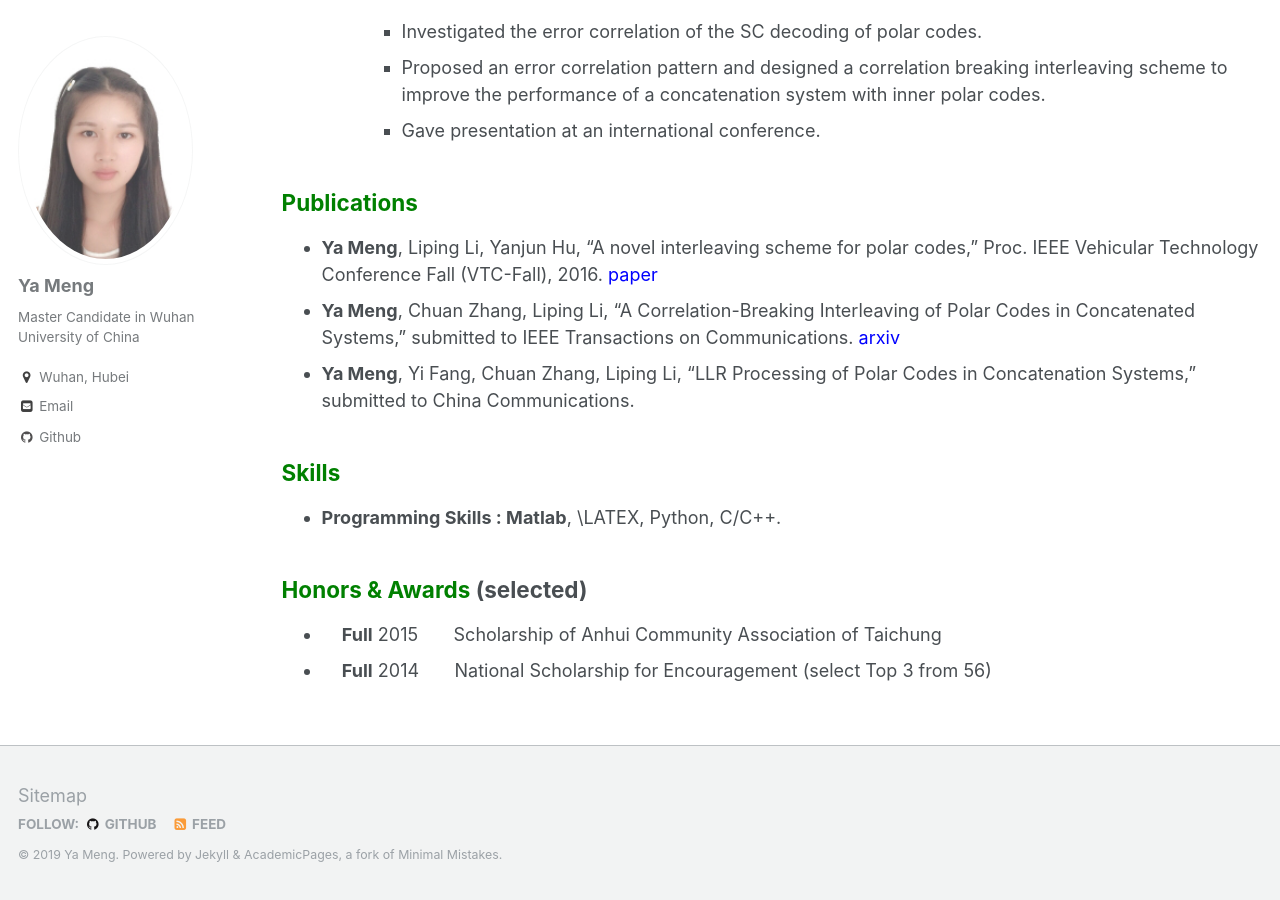
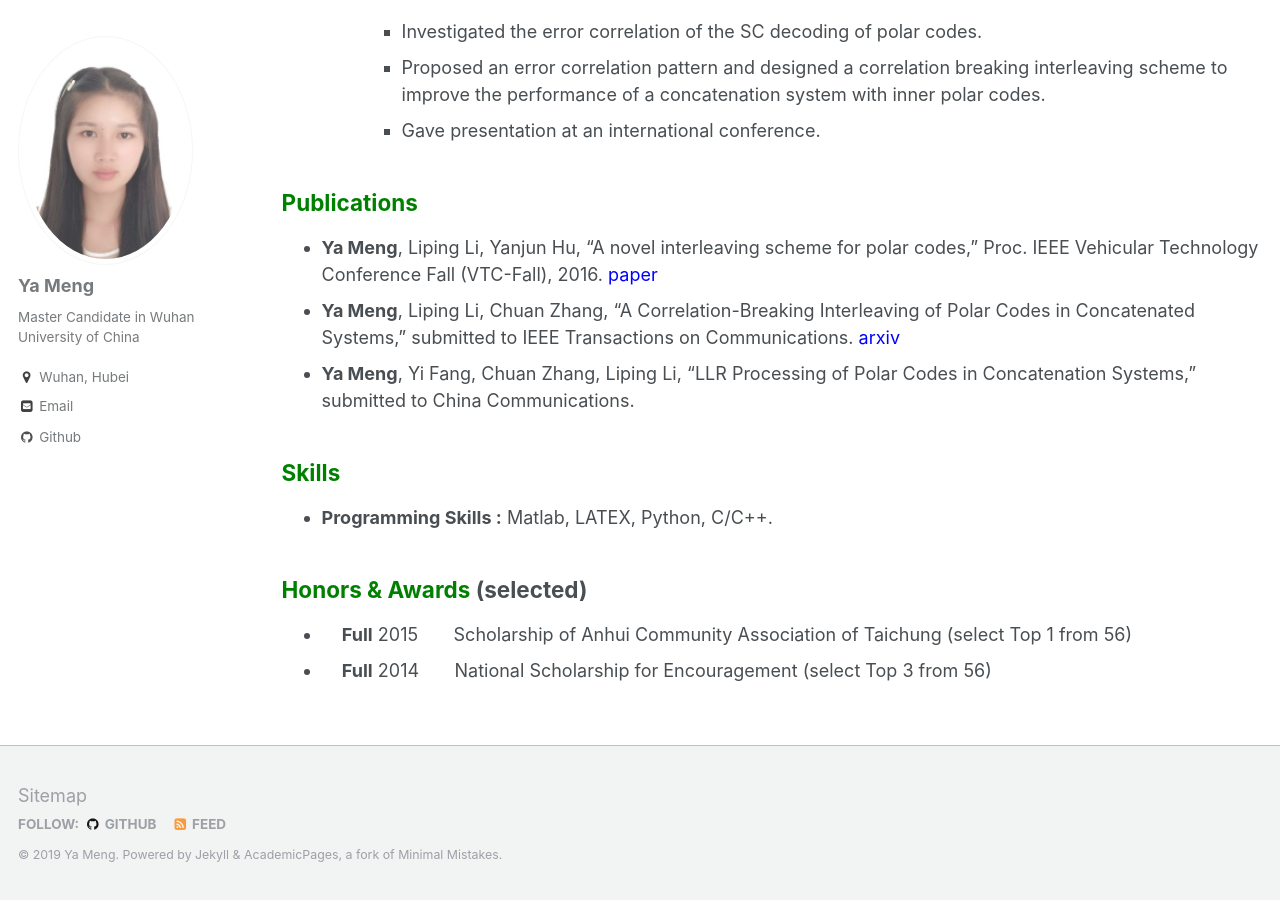
Before and after one commit to mengMia/yameng-ahu.github.io, a Jekyll site: the page built from _pages/cv.md, in a window 1280 px wide and 900 px high, scrolled down 1449 px. Built offline with Jekyll 4.4.1, drawn with Linux system fonts in a browser that asks for light colours.

Commit message:
Update cv.md

```diff
--- a/_pages/cv.md
+++ b/_pages/cv.md
@@ -49,14 +49,14 @@ the performance of a concatenation system with inner polar codes.
 ## <span style="color: green"> Publications </span>
 * **Ya Meng**, Liping Li, Yanjun Hu, “A novel interleaving scheme for polar codes,” Proc. IEEE Vehicular
 Technology Conference Fall (VTC-Fall), 2016.  <span style="color: blue">[paper](https://ieeexplore.ieee.org/stamp/stamp.jsp?tp=&arnumber=7880865)</span>
-* **Ya Meng**, Chuan Zhang, Liping Li, “A Correlation-Breaking Interleaving of Polar Codes in
+* **Ya Meng**, Liping Li, Chuan Zhang, “A Correlation-Breaking Interleaving of Polar Codes in
 Concatenated Systems,” submitted to IEEE Transactions on Communications.  <span style="color: blue">[arxiv](https://arxiv.org/pdf/1702.05202v2.pdf)</span>
 * **Ya Meng**, Yi Fang, Chuan Zhang, Liping Li, “LLR Processing of Polar Codes in Concatenation
 Systems,” submitted to China Communications.
 
 ## <span style="color: green"> Skills </span>
-* **Programming Skills : Matlab**, \LATEX, Python, C/C++.
+* **Programming Skills :** Matlab, LATEX, Python, C/C++.
 
 ## <span style="color: green"> Honors & Awards </span>(selected)
-*  &nbsp; &nbsp; **Full** 2015  &nbsp; &nbsp; &nbsp; Scholarship of Anhui Community Association of Taichung
+*  &nbsp; &nbsp; **Full** 2015  &nbsp; &nbsp; &nbsp; Scholarship of Anhui Community Association of Taichung (select Top 1 from 56)
 *  &nbsp; &nbsp; **Full** 2014  &nbsp; &nbsp; &nbsp; National Scholarship for Encouragement (select Top 3 from 56)
```
